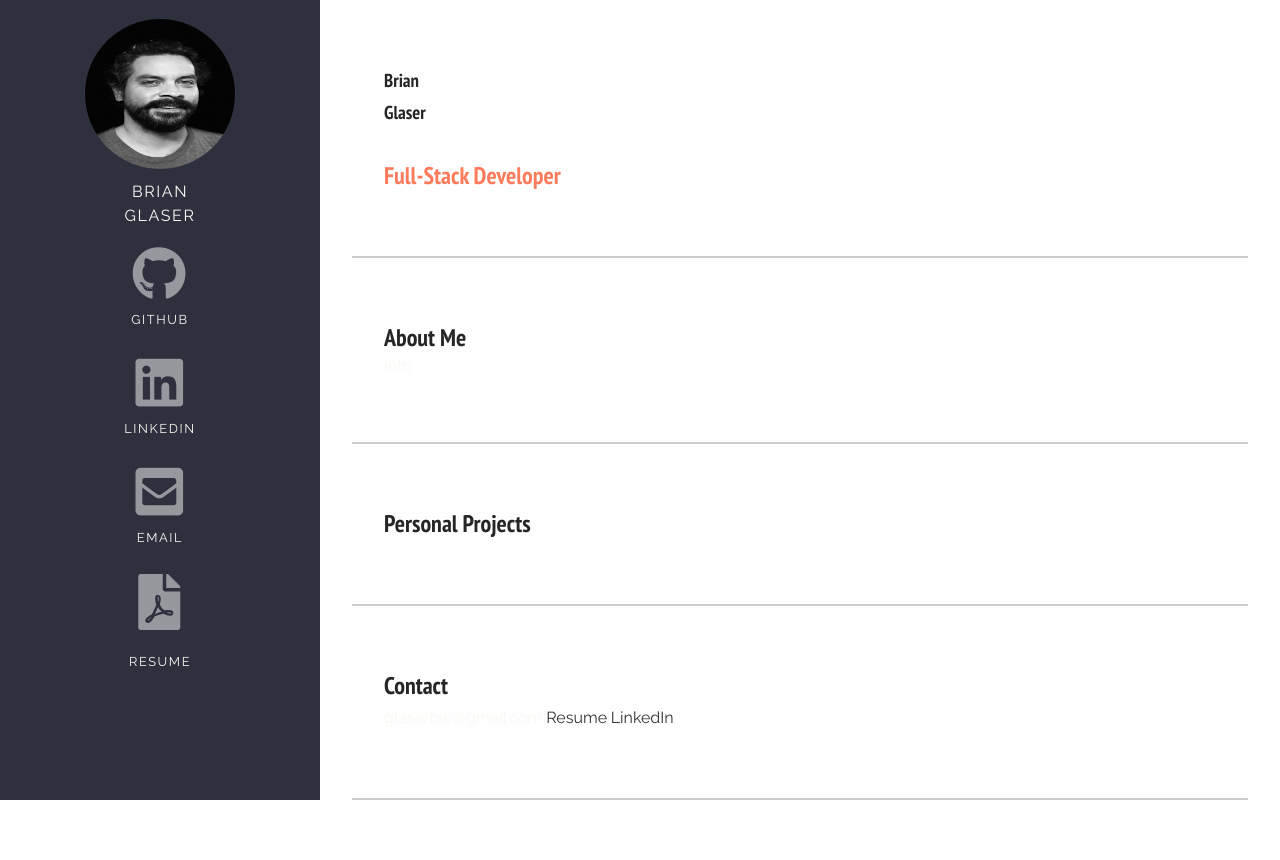
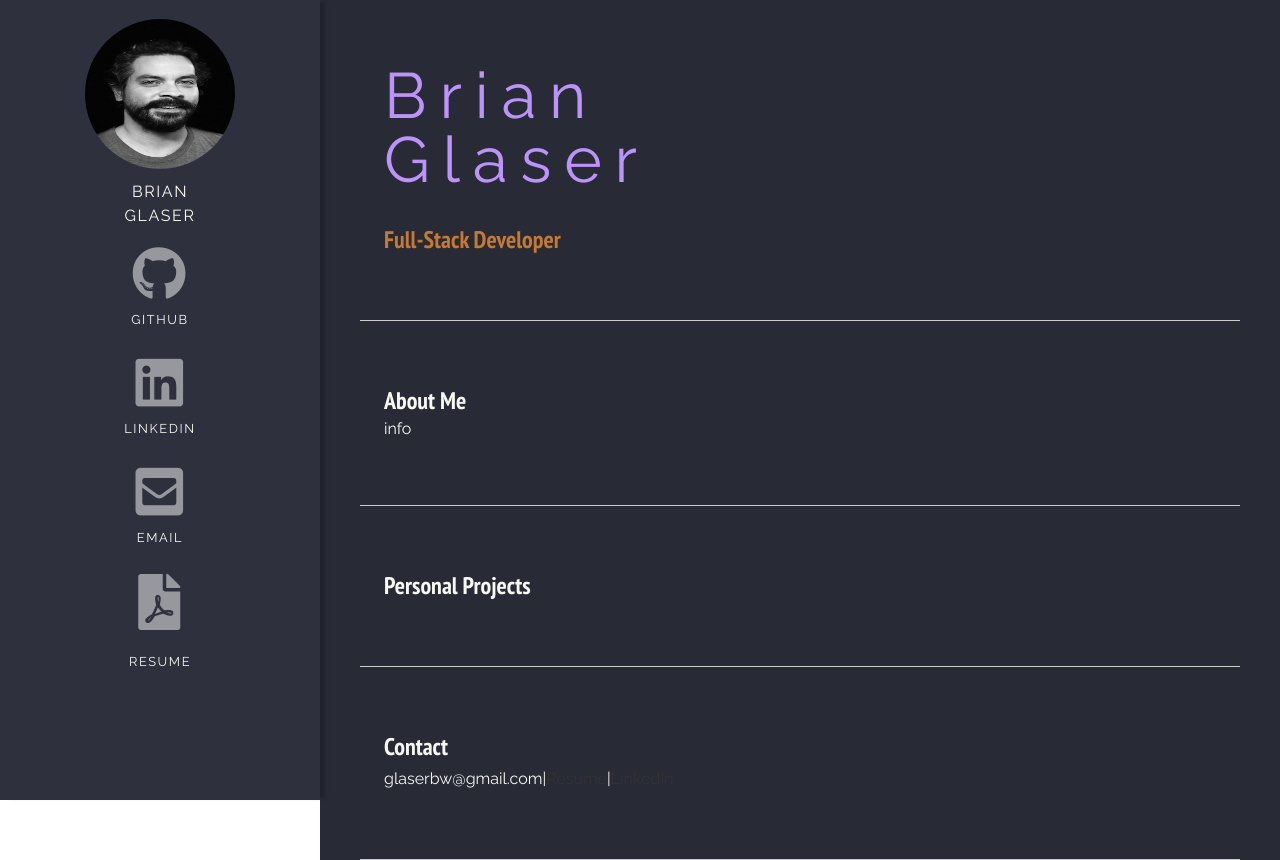
Before and after one commit to glaserbw/glaserbw, a React (Create React App) app: page / in a window 1280 px wide. Before the commit the page ends 800 px from the top, so only its background shows below. Built offline with nearby package versions, Linux system fonts and the light colour scheme.

Commit message:
main section stylying on name and about me sections

```diff
--- a/src/App.css
+++ b/src/App.css
@@ -1,9 +1,9 @@
 /* Universal styles */
 :root {
-  --header-color: rgba(0, 0, 0, .85);
+  --header-color: #bc93f9;
   --font-color: #f8f8f2;
   --sidebar-color: #2e303d;
-  --body-color: #67896a;
+  --body-color: #282a36;
   --orange-color: #C47A35;
   --header-font: 'PT Sans Narrow', sans-serif;
   --body-font: 'Raleway', sans-serif;
@@ -36,9 +36,17 @@ a:hover {
 	color: var(--orange-color);
 }
 
-h1, h2, h3 {
+h1 {
+  color: var(--header-color);
+  font-size: 4rem;
+  line-height: 1em;
+  font-weight: 400;
+  letter-spacing: .2em;
+}
+
+h2, h3 {
 	font-family: var(--header-font);
-	color: var(--header-color);
+	color: var(--font-color);
 }
 
 /* h2 {
@@ -84,8 +92,8 @@ hr {
   justify-items: center;
 } */
 
+
 /* NAVIGATION */
-
 .nav-buttons {
   /* box */
   display: block;
@@ -123,6 +131,10 @@ hr {
   text-align: center;
 }
 
+.nav-buttons__link-text:hover {
+  color: white;
+}
+
 @media (max-width: 767px) {
   .nav-buttons__link-text {
     /* text */
@@ -135,6 +147,10 @@ hr {
   /* text */
   font-size: 3.4rem;
   color: rgba(255, 255, 255, 0.5);
+}
+
+.nav-buttons__icon:hover  {
+  color: white;
 }
 
 @media (max-width: 767px) {
@@ -173,12 +189,16 @@ hr {
   position: fixed;
   left: 0px;
   overflow: auto;
+  /* border: 3px solid white; */
+  -webkit-box-shadow: 7px 0 4px -2px rgba(0, 0, 0, .2);
+          box-shadow: 7px 0 4px -2px rgba(0, 0, 0, .2);
   /* box positions*/
   box-sizing: border-box;
   flex-grow: 1;
   height: 100%;
   width: 25%;
   margin: auto;
+
 
   /* text */
   color: var(--font-color);
@@ -254,7 +274,8 @@ hr {
   flex-basis: 60%;
   flex-grow: 1;
   margin-left: 25%;
-  padding: 0 2rem;
+  padding: 0 2.5rem;
+  background-color: var(--body-color);
 }
 
 @media (max-width: 767px) {
@@ -266,6 +287,7 @@ hr {
 .main__container {
   /* box */
   height: 100%;
+
   /* effects */
   overflow: scroll;
 }
@@ -274,15 +296,15 @@ hr {
   /* box */
   padding-top: 2rem;
   /* text */
-  color: #fe7b5c;
+  color: var(--orange-color);
 }
 
 .main__section {
   /* box */
-  border-bottom: solid 2px #ccc;
-  max-width: 70rem;
+  border-bottom: solid 1.5px #ccc;
+  max-width: 65rem;
   margin: 0 auto;
-  padding: 4rem 2rem;
+  padding: 4rem 1.5rem;
 }
 
   @media (max-width: 767px) {
--- a/src/components/main/Main.js
+++ b/src/components/main/Main.js
@@ -6,7 +6,7 @@ import '../../App.css';
 class Main extends Component {
   render() {
     return (
-      <section >
+
          <div className="main">
             <div className="main-container">
               <section class="main__section main__profile">
@@ -36,7 +36,7 @@ class Main extends Component {
               </section>
             </div>
           </div>
-      </section>
+
     );
   }
 }
```
